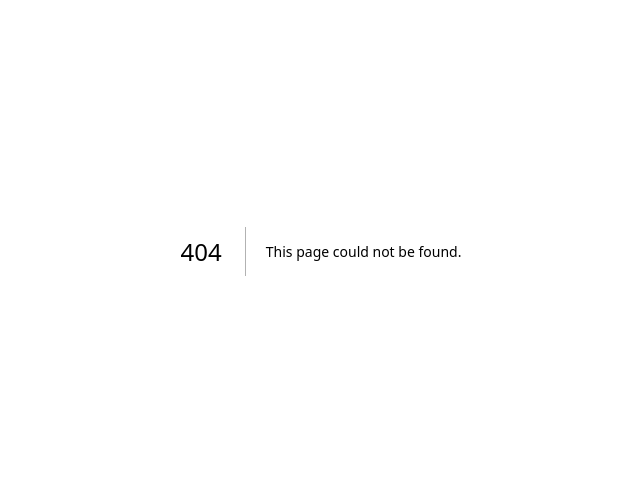
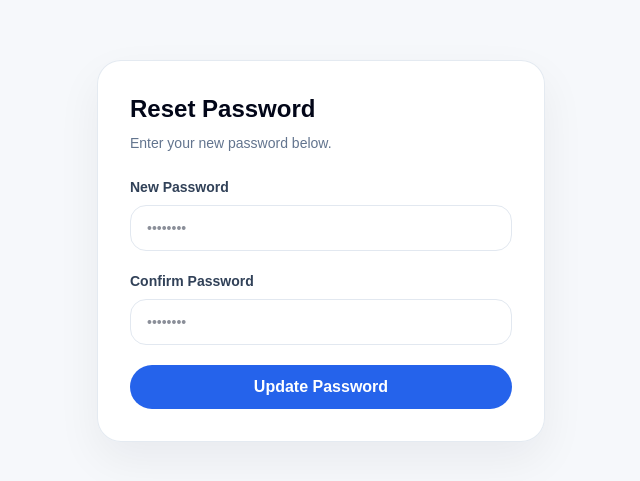
Before and after one commit to CaseGuideANES/caseguide-admin, a Next.js app: page /reset-password in a window 1280 px wide. Before the commit this address had no page. Shown: the part 149-630 px from the top of the page, without its empty margins (319-959 px from the left). Built offline with nearby package versions, Linux system fonts and the light colour scheme; no server answers.

Commit message:
Add reset password page

```diff
--- /dev/null
+++ b/app/reset-password/page.tsx
@@ -0,0 +1,128 @@
+"use client";
+
+import { supabase } from "@/src/lib/supabase/client";
+import { useRouter } from "next/navigation";
+import { useState } from "react";
+
+export default function ResetPasswordPage() {
+  const router = useRouter();
+
+  const [password, setPassword] = useState("");
+  const [confirmPassword, setConfirmPassword] = useState("");
+  const [message, setMessage] = useState("");
+  const [error, setError] = useState("");
+  const [loading, setLoading] = useState(false);
+
+  const updatePassword = async (e: React.FormEvent) => {
+    e.preventDefault();
+
+    setError("");
+    setMessage("");
+
+    if (!password || !confirmPassword) {
+      setError("Please enter and confirm your new password.");
+      return;
+    }
+
+    if (password.length < 6) {
+      setError("Password must be at least 6 characters.");
+      return;
+    }
+
+    if (password !== confirmPassword) {
+      setError("Passwords do not match.");
+      return;
+    }
+
+    setLoading(true);
+
+    const { error } = await supabase.auth.updateUser({
+      password,
+    });
+
+    setLoading(false);
+
+    if (error) {
+      setError("Could not update password. Please request a new reset link.");
+      return;
+    }
+
+    setMessage("Password updated successfully. Redirecting to sign in...");
+
+    setTimeout(() => {
+      router.push("/sign-in");
+    }, 1500);
+  };
+
+  return (
+    <main className="flex min-h-screen items-center justify-center bg-[#f6f8fb] px-5">
+      <div className="premium-card w-full max-w-md p-8">
+        <h1 className="text-2xl font-bold text-slate-950">Reset Password</h1>
+
+        <p className="mt-2 text-sm text-slate-500">
+          Enter your new password below.
+        </p>
+
+        <form onSubmit={updatePassword} className="mt-6 space-y-5">
+          <div>
+            <label className="mb-2 block text-sm font-semibold text-slate-700">
+              New Password
+            </label>
+
+            <input
+              type="password"
+              value={password}
+              onChange={(e) => {
+                setPassword(e.target.value);
+                setError("");
+                setMessage("");
+              }}
+              className="w-full rounded-2xl border border-slate-200 bg-white px-4 py-3 text-sm outline-none transition focus:border-blue-500 focus:ring-4 focus:ring-blue-500/10"
+              placeholder="••••••••"
+              autoComplete="new-password"
+            />
+          </div>
+
+          <div>
+            <label className="mb-2 block text-sm font-semibold text-slate-700">
+              Confirm Password
+            </label>
+
+            <input
+              type="password"
+              value={confirmPassword}
+              onChange={(e) => {
+                setConfirmPassword(e.target.value);
+                setError("");
+                setMessage("");
+              }}
+              className="w-full rounded-2xl border border-slate-200 bg-white px-4 py-3 text-sm outline-none transition focus:border-blue-500 focus:ring-4 focus:ring-blue-500/10"
+              placeholder="••••••••"
+              autoComplete="new-password"
+            />
+          </div>
+
+          {error && (
+            <div className="rounded-2xl border border-red-200 bg-red-50 px-4 py-3 text-sm font-medium text-red-700">
+              {error}
+            </div>
+          )}
+
+          {message && (
+            <div className="rounded-2xl border border-emerald-200 bg-emerald-50 px-4 py-3 text-sm font-medium text-emerald-700">
+              {message}
+            </div>
+          )}
+
+          <button
+            type="submit"
+            disabled={loading}
+            className="premium-button w-full disabled:cursor-not-allowed disabled:opacity-60"
+          >
+            {loading ? "Updating..." : "Update Password"}
+          </button>
+        </form>
+      </div>
+    </main>
+  );
+}
```
